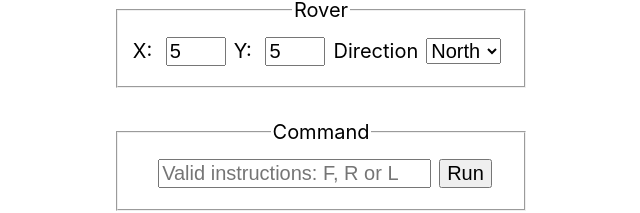
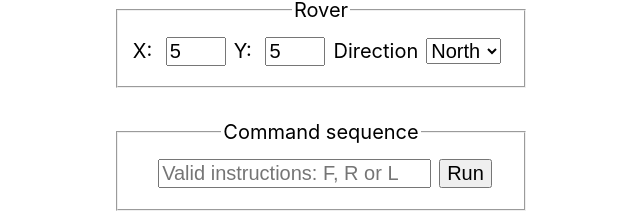
Before and after one commit to mcornella/MarsRoverMission, a React (Vite) app: page / in a window 1280 px wide. Shown: the part 125-338 px from the top of the page, without its empty margins (319-959 px from the left). Built offline with nearby package versions, Linux system fonts and the light colour scheme.

Commit message:
Allow capturing arrow keys and enter in command sequence input

```diff
--- a/src/components/App.tsx
+++ b/src/components/App.tsx
@@ -37,7 +37,7 @@ const App: React.FC<{}> = () => {
     <div className="App">
       <Controls
         rover={{ position: rover, set: setRover }}
-        sequence={{ set: setCommandSequence, run: simulate }}
+        sequence={{ value: sequence, set: setCommandSequence, run: simulate }}
         grid={{
           size: gridSize,
           set: setGridSize,
--- a/src/components/Controls.tsx
+++ b/src/components/Controls.tsx
@@ -12,7 +12,7 @@ const Controls: React.FC<{
     set: Function
     new: Function
   }
-  sequence: { set: Function; run: Function }
+  sequence: { value: string; set: Function; run: Function }
 }> = ({ rover, grid, sequence }) => {
   // Common onChange event handler
   function onChange(
@@ -61,6 +61,28 @@ const Controls: React.FC<{
     }
 
     return false
+  }
+
+  // Convert Arrow key presses to valid commands
+  function onCommandSequenceKeyDown(event: React.KeyboardEvent) {
+    switch (event.key) {
+      case "Enter":
+        sequence.run()
+        break
+      case "ArrowUp":
+        sequence.set(sequence.value + "F")
+        break
+      case "ArrowLeft":
+        sequence.set(sequence.value + "L")
+        break
+      case "ArrowRight":
+        sequence.set(sequence.value + "R")
+        break
+      default:
+        return
+    }
+
+    event.preventDefault()
   }
 
   // Transform rover direction to a valid value for the <select>
@@ -120,13 +142,15 @@ const Controls: React.FC<{
           </select>
         </fieldset>
         <fieldset>
-          <legend>Command</legend>
+          <legend>Command sequence</legend>
           <input
             type="text"
             name="sequence"
             autoComplete="off"
             placeholder="Valid instructions: F, R or L"
+            value={sequence.value}
             onChange={onChange}
+            onKeyDown={onCommandSequenceKeyDown}
           />
           <button type="button" onClick={() => sequence.run()}>
             Run
```
